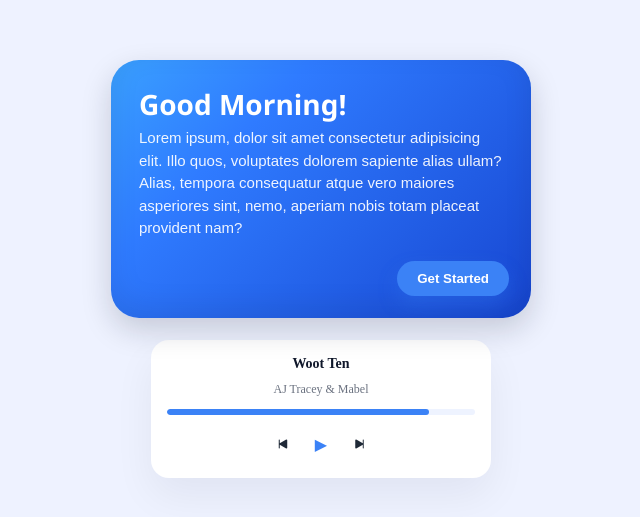
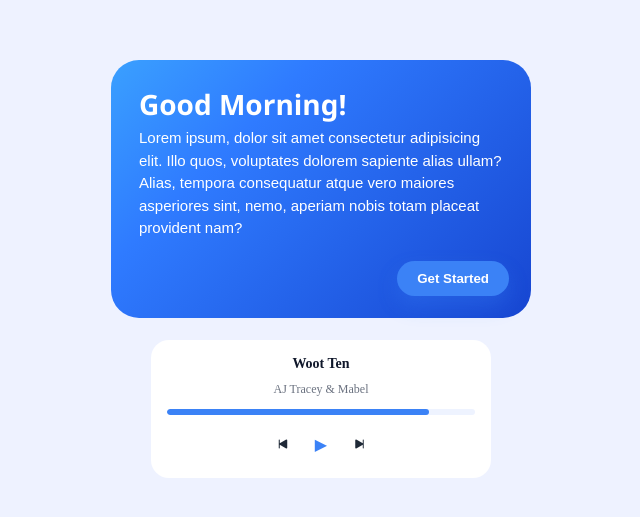
Before and after one commit to CarlosDiazzz/web, a plain HTML site: page cards.html in a window 1280 px wide. Shown: the part 131-648 px from the top of the page, without its empty margins (319-959 px from the left). Drawn offline with nearby package versions, Linux system fonts and the light colour scheme.

Commit message:
fix: sombras, bordes

```diff
--- a/estilos/cards.css
+++ b/estilos/cards.css
@@ -25,13 +25,8 @@ body {
     background: linear-gradient(135deg, #3aa0ff 0%, #2f7bff 30%, #1746d1 100%);
     color: #ffffff;
     border-radius: 28px;
-    border: none;
     position: relative;
-    overflow: hidden;
-    box-shadow:
-        0 12px 30px rgba(17,24,39,0.18),
-        inset 0 -10px 30px rgba(0,0,0,0.08);
-}
+    }
 
 .title {
     text-align: left;
@@ -50,7 +45,7 @@ body {
     margin: 0 0 48px 0;
     font-family: Arial, Helvetica, sans-serif;
     font-size: 15px;
-    color: rgba(255,255,255,0.92);
+    color: white;
     line-height: 1.5;
 }
 
@@ -64,7 +59,6 @@ body {
     cursor: pointer;
     font-weight: 600;
     box-shadow: 0 10px 20px rgba(59,130,246,0.28);
-    transition: transform .14s ease, box-shadow .14s ease;
     position: absolute;
     right: 22px;
     bottom: 22px;
@@ -78,7 +72,6 @@ body {
     padding: 16px;
     background: #ffffff;
     border-radius: 18px;
-    box-shadow: 0 18px 40px rgba(17,24,39,0.06);
     color: #0f172a;
     text-align: center;
 }
```
